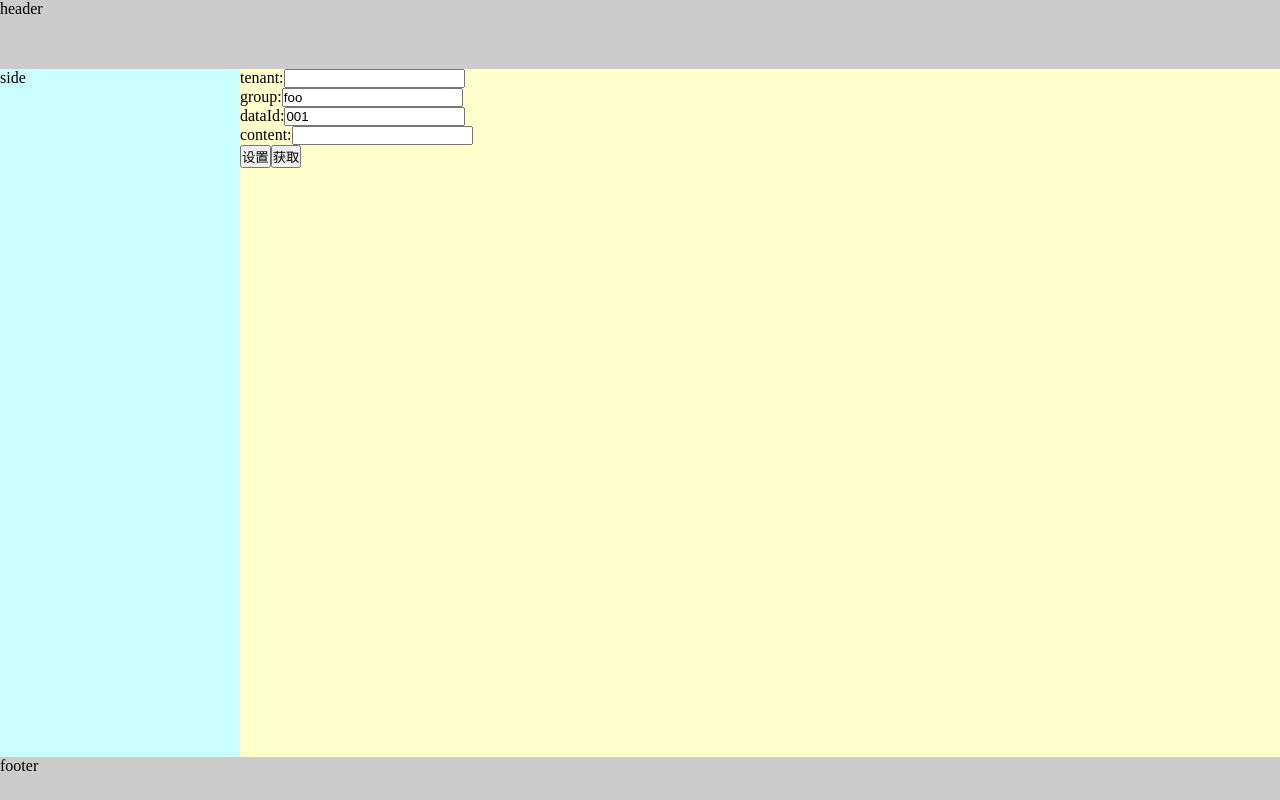
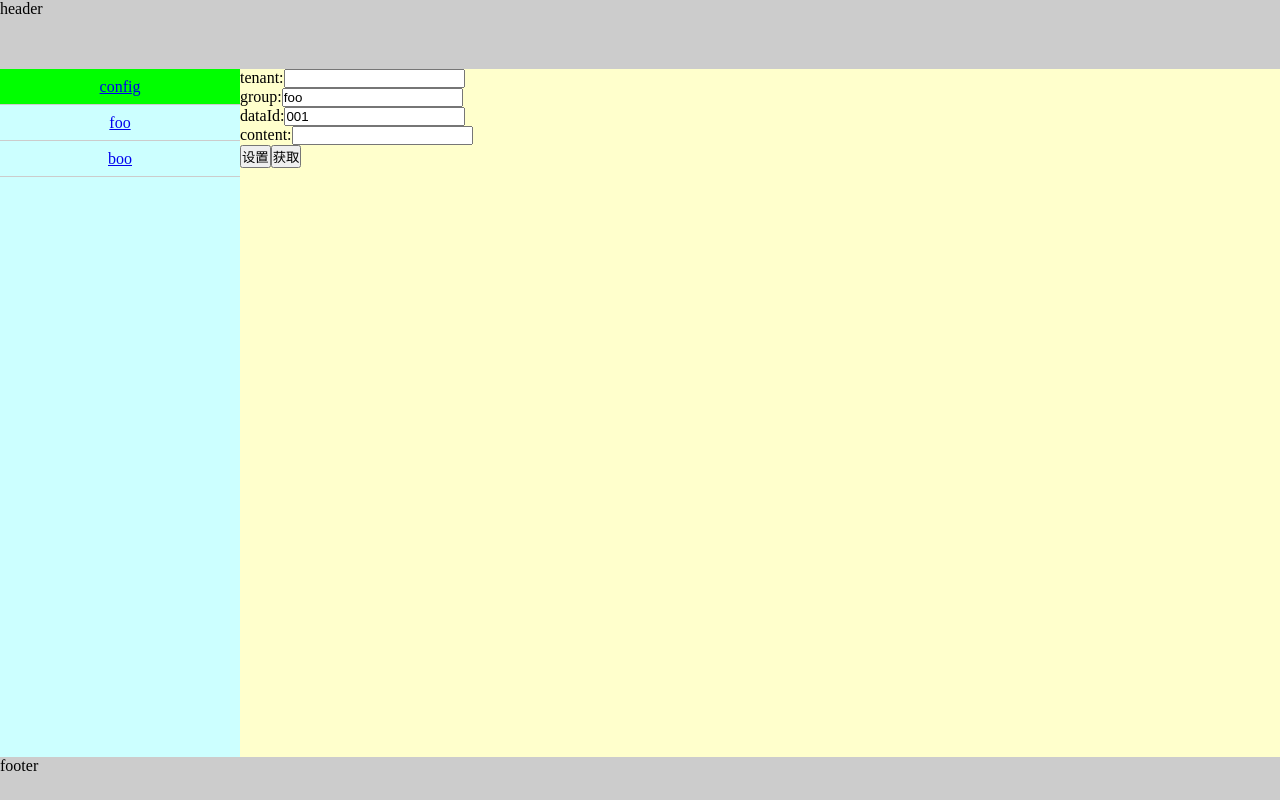
Before and after one commit to r-nacos/rnacos-console-web, a Vue app: page /manage/config in a window 1280 px wide. Built offline with nearby package versions, Linux system fonts and the light colour scheme.

Commit message:
add SideMenu

```diff
--- /dev/null
+++ b/src/components/SideMenu.vue
@@ -0,0 +1,84 @@
+<template>
+<div class="wrap">
+    <div class="item" v-for="(item,index) in items" :key="index" :class="{select:item.select}" >
+        <router-link class="link" :to="{'path':item.path}">{{item.name}}</router-link>
+    </div>
+</div>
+</template>
+
+<script>
+
+export default {
+    setup() {
+
+    },
+    data() {
+        return {
+            name: 'side nemu',
+            items: [
+                {
+                    'path':'/manage/config',
+                    'name':'config',
+                },
+                {
+                    'path':'/manage/foo',
+                    'name':'foo',
+                },
+                {
+                    'path':'/manage/boo',
+                    'name':'boo',
+                },
+            ]
+        }
+    },
+    methods :{
+        changeRoute(route) {
+            for(const i in this.items) {
+                var item = this.items[i];
+                if(route.path===item.path){
+                    item.select = true;
+                }
+                else{
+                    item.select = false;
+                }
+            }
+        }
+    },
+    watch: {
+        "$route" (newRoute,old){
+            this.changeRoute(newRoute);
+        }
+    },
+    created() {
+        this.changeRoute(this.$route)
+    },
+}
+</script>
+
+<style scoped>
+.wrap {
+    width:100%;
+    height: 100%;
+    position: relative;
+    overflow: hidden;
+    overflow-y: scroll;
+}
+
+.item {
+    padding: 5px;
+    font-size: 16px;
+    line-height: 25px;
+    text-align: center;
+    border: 1px solid #ccc;
+    border-width: 0 0 1px 0;;
+}
+
+.select {
+    background: #00ff00;
+}
+.link {
+    display: block;
+    width: 100%;
+}
+
+</style>
--- a/src/components/layout/MainLayout.vue
+++ b/src/components/layout/MainLayout.vue
@@ -5,7 +5,7 @@
         </div>
         <div class="content_wrap">
             <div class="side">
-                side
+                <SideMenu/>
             </div>
             <div class="content">
                 <router-view></router-view>
@@ -19,6 +19,8 @@
 </template>
 
 <script setup>
+
+import SideMenu from '../SideMenu.vue';
 
 </script>
 
```
